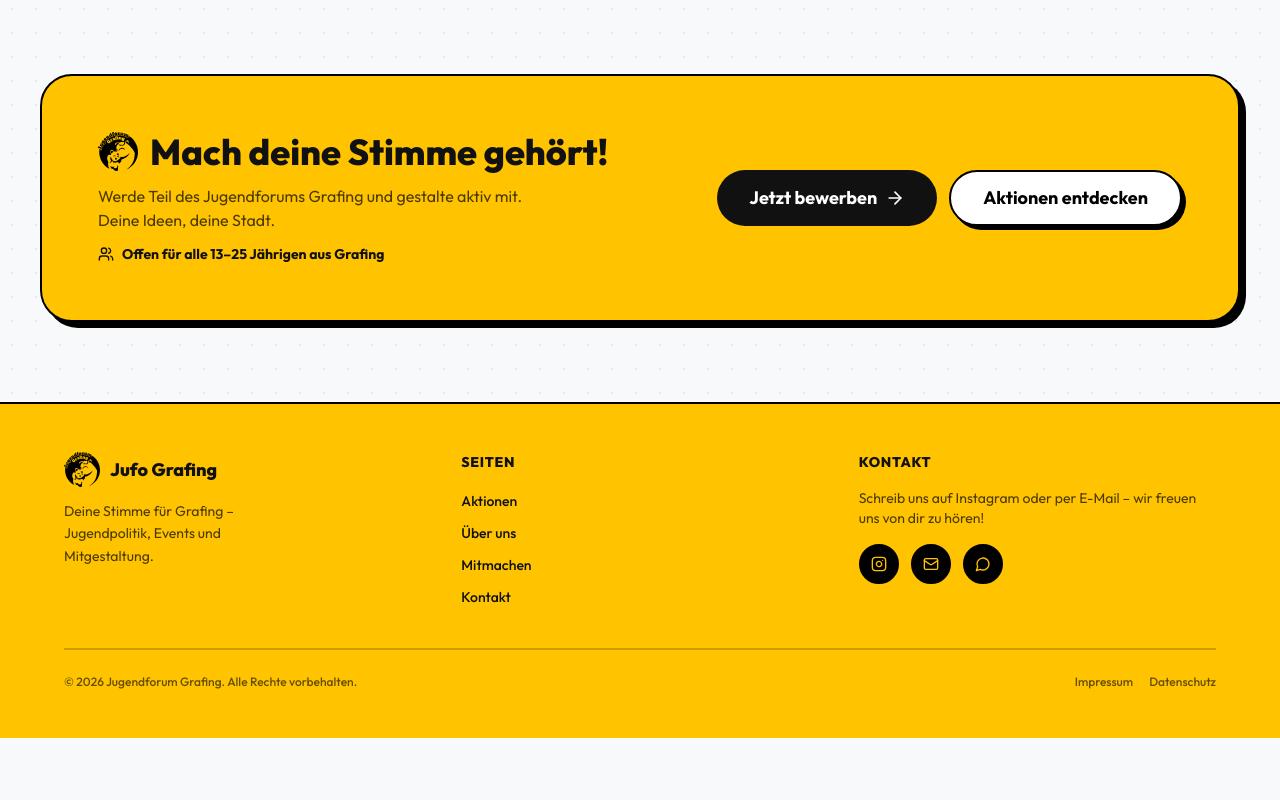
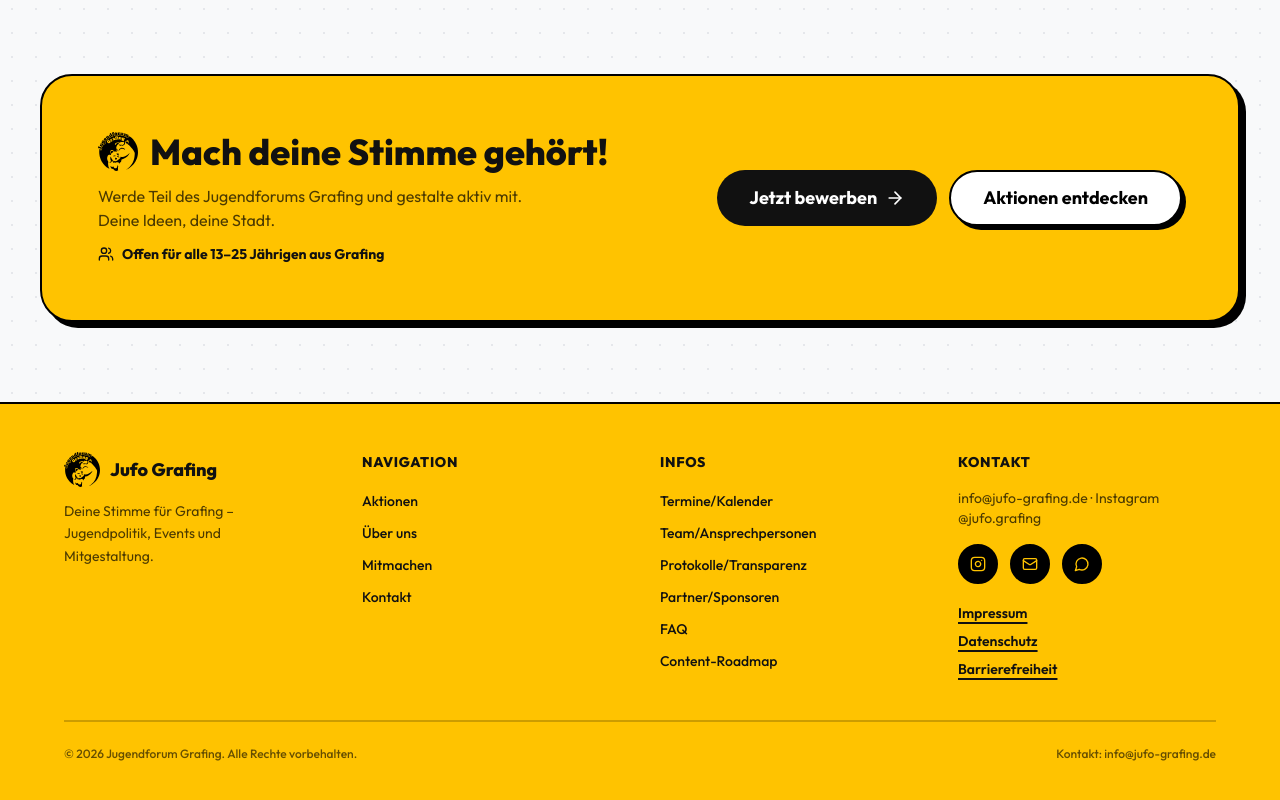
Before and after one commit to n-bross/JUFO-Web, a React (Vite) app: page / in a window 1280 px wide. Shown: the part 2859-3659 px from the top of the page. Before the commit the page ends 3597 px from the top, so only its background shows below. Built offline with nearby package versions, Linux system fonts and the light colour scheme.

Commit message:
Add trust and operations pages plus footer legal/contact links

```diff
--- a/src/App.tsx
+++ b/src/App.tsx
@@ -7,6 +7,7 @@ import AktionenPage from '@/features/aktionen/AktionenPage';
 import UeberUnsPage from '@/features/ueber-uns/UeberUnsPage';
 import MitmachenPage from '@/features/mitmachen/MitmachenPage';
 import KontaktPage from '@/features/kontakt/KontaktPage';
+import { ImpressumPage, DatenschutzPage, BarrierefreiheitPage, FAQPage, TerminePage, TeamPage, ProtokollePage, PartnerPage, ContentRoadmapPage } from '@/features/info/InfoPages';
 
 function ScrollToTop() {
   const { pathname } = useLocation();
@@ -35,6 +36,16 @@ export default function App() {
           <Route path="/ueber-uns" element={<UeberUnsPage />} />
           <Route path="/mitmachen" element={<MitmachenPage />} />
           <Route path="/kontakt" element={<KontaktPage />} />
+
+          <Route path="/impressum" element={<ImpressumPage />} />
+          <Route path="/datenschutz" element={<DatenschutzPage />} />
+          <Route path="/barrierefreiheit" element={<BarrierefreiheitPage />} />
+          <Route path="/faq" element={<FAQPage />} />
+          <Route path="/termine" element={<TerminePage />} />
+          <Route path="/team" element={<TeamPage />} />
+          <Route path="/protokolle" element={<ProtokollePage />} />
+          <Route path="/partner" element={<PartnerPage />} />
+          <Route path="/content-roadmap" element={<ContentRoadmapPage />} />
         </Routes>
       </Layout>
     </BrowserRouter>
--- a/src/components/layout/Footer.tsx
+++ b/src/components/layout/Footer.tsx
@@ -9,30 +9,55 @@ const navLinks = [
   { href: '/kontakt', label: 'Kontakt' },
 ];
 
+const infoLinks = [
+  { href: '/termine', label: 'Termine/Kalender' },
+  { href: '/team', label: 'Team/Ansprechpersonen' },
+  { href: '/protokolle', label: 'Protokolle/Transparenz' },
+  { href: '/partner', label: 'Partner/Sponsoren' },
+  { href: '/faq', label: 'FAQ' },
+  { href: '/content-roadmap', label: 'Content-Roadmap' },
+];
+
+const legalLinks = [
+  { href: '/impressum', label: 'Impressum' },
+  { href: '/datenschutz', label: 'Datenschutz' },
+  { href: '/barrierefreiheit', label: 'Barrierefreiheit' },
+];
+
 export function Footer() {
   return (
     <footer className="bg-brand-yellow border-t-2 border-black">
       <div className="max-w-[1200px] mx-auto px-6 py-12">
-        <div className="grid grid-cols-1 md:grid-cols-3 gap-10">
+        <div className="grid grid-cols-1 md:grid-cols-4 gap-10">
           <div className="space-y-3">
             <Link to="/" className="flex items-center gap-2.5">
               <Logo size={36} />
               <span className="font-extrabold text-lg">Jufo Grafing</span>
             </Link>
-            <p className="text-sm text-black/70 max-w-[200px] leading-relaxed">
+            <p className="text-sm text-black/70 max-w-[240px] leading-relaxed">
               Deine Stimme für Grafing – Jugendpolitik, Events und Mitgestaltung.
             </p>
           </div>
 
           <div>
-            <h4 className="font-extrabold text-sm mb-4 uppercase tracking-wider">Seiten</h4>
+            <h4 className="font-extrabold text-sm mb-4 uppercase tracking-wider">Navigation</h4>
             <ul className="space-y-2">
               {navLinks.map((link) => (
                 <li key={link.href}>
-                  <Link
-                    to={link.href}
-                    className="text-sm font-medium hover:underline underline-offset-4 decoration-2"
-                  >
+                  <Link to={link.href} className="text-sm font-medium hover:underline underline-offset-4 decoration-2">
+                    {link.label}
+                  </Link>
+                </li>
+              ))}
+            </ul>
+          </div>
+
+          <div>
+            <h4 className="font-extrabold text-sm mb-4 uppercase tracking-wider">Infos</h4>
+            <ul className="space-y-2">
+              {infoLinks.map((link) => (
+                <li key={link.href}>
+                  <Link to={link.href} className="text-sm font-medium hover:underline underline-offset-4 decoration-2">
                     {link.label}
                   </Link>
                 </li>
@@ -42,45 +67,33 @@ export function Footer() {
 
           <div>
             <h4 className="font-extrabold text-sm mb-4 uppercase tracking-wider">Kontakt</h4>
-            <p className="text-sm text-black/70 mb-4">
-              Schreib uns auf Instagram oder per E-Mail – wir freuen uns von dir zu hören!
-            </p>
-            <div className="flex gap-3">
-              <a
-                href="https://instagram.com/jufo.grafing"
-                target="_blank"
-                rel="noopener noreferrer"
-                className="w-10 h-10 bg-black text-brand-yellow rounded-full flex items-center justify-center hover:scale-110 transition-transform border-2 border-black"
-                aria-label="Instagram"
-              >
+            <p className="text-sm text-black/70 mb-4">info@jufo-grafing.de · Instagram @jufo.grafing</p>
+            <div className="flex gap-3 mb-4">
+              <a href="https://instagram.com/jufo.grafing" target="_blank" rel="noopener noreferrer" className="w-10 h-10 bg-black text-brand-yellow rounded-full flex items-center justify-center hover:scale-110 transition-transform border-2 border-black" aria-label="Instagram">
                 <Instagram className="w-4 h-4" />
               </a>
-              <a
-                href="mailto:info@jufo-grafing.de"
-                className="w-10 h-10 bg-black text-brand-yellow rounded-full flex items-center justify-center hover:scale-110 transition-transform border-2 border-black"
-                aria-label="E-Mail"
-              >
+              <a href="mailto:info@jufo-grafing.de" className="w-10 h-10 bg-black text-brand-yellow rounded-full flex items-center justify-center hover:scale-110 transition-transform border-2 border-black" aria-label="E-Mail">
                 <Mail className="w-4 h-4" />
               </a>
-              <a
-                href="https://wa.me/49"
-                target="_blank"
-                rel="noopener noreferrer"
-                className="w-10 h-10 bg-black text-brand-yellow rounded-full flex items-center justify-center hover:scale-110 transition-transform border-2 border-black"
-                aria-label="WhatsApp"
-              >
+              <a href="https://wa.me/49" target="_blank" rel="noopener noreferrer" className="w-10 h-10 bg-black text-brand-yellow rounded-full flex items-center justify-center hover:scale-110 transition-transform border-2 border-black" aria-label="WhatsApp">
                 <MessageCircle className="w-4 h-4" />
               </a>
             </div>
+            <ul className="space-y-1">
+              {legalLinks.map((link) => (
+                <li key={link.href}>
+                  <Link to={link.href} className="text-sm font-semibold underline underline-offset-4 decoration-2">
+                    {link.label}
+                  </Link>
+                </li>
+              ))}
+            </ul>
           </div>
         </div>
 
         <div className="mt-10 pt-6 border-t-2 border-black/20 flex flex-col sm:flex-row justify-between items-center gap-3 text-xs text-black/60 font-medium">
           <span>© 2026 Jugendforum Grafing. Alle Rechte vorbehalten.</span>
-          <div className="flex gap-4">
-            <a href="#" className="hover:underline">Impressum</a>
-            <a href="#" className="hover:underline">Datenschutz</a>
-          </div>
+          <span>Kontakt: info@jufo-grafing.de</span>
         </div>
       </div>
     </footer>
--- /dev/null
+++ b/src/features/info/InfoPages.tsx
@@ -0,0 +1,142 @@
+import { Link } from 'react-router-dom';
+import SimplePage from './SimplePage';
+
+export function ImpressumPage() {
+  return (
+    <SimplePage
+      title="Impressum"
+      intro="Angaben gemäß § 5 TMG für das Jugendforum Grafing."
+      sections={[
+        { title: 'Anbieter', content: <p>Jugendforum Grafing, Rathausplatz 1, 85567 Grafing b. München.</p> },
+        { title: 'Kontakt', content: <p>E-Mail: info@jufo-grafing.de · Instagram: @jufo.grafing</p> },
+        { title: 'Verantwortlich für Inhalte', content: <p>Vorstand Jugendforum Grafing.</p> },
+      ]}
+    />
+  );
+}
+
+export function DatenschutzPage() {
+  return (
+    <SimplePage
+      title="Datenschutz"
+      intro="Wir verarbeiten personenbezogene Daten sparsam und zweckgebunden."
+      sections={[
+        { title: 'Welche Daten', content: <p>Kontaktanfragen, freiwillige Formularangaben und technisch notwendige Nutzungsdaten.</p> },
+        { title: 'Wofür', content: <p>Zur Kommunikation, Organisation von Aktionen und sicheren Bereitstellung der Website.</p> },
+        { title: 'Deine Rechte', content: <p>Auskunft, Berichtigung, Löschung und Widerspruch. Kontakt: datenschutz@jufo-grafing.de.</p> },
+      ]}
+    />
+  );
+}
+
+export function BarrierefreiheitPage() {
+  return (
+    <SimplePage
+      title="Barrierefreiheitserklärung"
+      intro="Wir möchten die Website für alle Menschen nutzbar machen."
+      sections={[
+        { title: 'Stand der Vereinbarkeit', content: <p>Diese Website ist teilweise mit den Anforderungen der BITV vereinbar.</p> },
+        { title: 'Bekannte Hürden', content: <p>Einzelne Kontraste, Alt-Texte und Tastaturnavigation werden laufend verbessert.</p> },
+        { title: 'Feedback', content: <p>Melde Barrieren an: barrierefreiheit@jufo-grafing.de.</p> },
+      ]}
+    />
+  );
+}
+
+export function FAQPage() {
+  return (
+    <SimplePage
+      title="FAQ"
+      intro="Die häufigsten Fragen rund um das Jugendforum."
+      sections={[
+        { title: 'Wie kann ich mitmachen?', content: <p>Über die Seite <Link className="underline" to="/mitmachen">Mitmachen</Link> oder per DM auf Instagram.</p> },
+        { title: 'Kostet Mitmachen etwas?', content: <p>Nein, die Teilnahme ist kostenlos.</p> },
+        { title: 'Wer darf teilnehmen?', content: <p>Alle jungen Menschen aus Grafing und Umgebung.</p> },
+      ]}
+    />
+  );
+}
+
+export function TerminePage() {
+  return (
+    <SimplePage
+      title="Termine & Kalender"
+      intro="Alle anstehenden Treffen, Aktionen und Deadlines im Überblick."
+      sections={[
+        { title: 'Nächste Termine', content: <p>Monatliches Plenum, AG-Treffen und Projekt-Workshops.</p> },
+        { title: 'Kalender-Abo', content: <p>iCal-Link folgt. Bis dahin veröffentlichen wir Termine zusätzlich auf Instagram.</p> },
+      ]}
+    />
+  );
+}
+
+export function TeamPage() {
+  return (
+    <SimplePage
+      title="Team & Ansprechpersonen"
+      intro="Hier findest du die aktuellen Ansprechpartner:innen des Jugendforums."
+      sections={[
+        { title: 'Koordination', content: <p>Vorstandsteam Jugendforum Grafing · kontakt@jufo-grafing.de</p> },
+        { title: 'Arbeitsgruppen', content: <p>Aktionen, Kommunikation, Schule & Stadtentwicklung.</p> },
+      ]}
+    />
+  );
+}
+
+export function ProtokollePage() {
+  return (
+    <SimplePage
+      title="Protokolle & Transparenz"
+      intro="Wir dokumentieren Entscheidungen nachvollziehbar und offen."
+      sections={[
+        { title: 'Sitzungsprotokolle', content: <p>Protokolle der Plena werden nach Freigabe veröffentlicht.</p> },
+        { title: 'Beschlüsse', content: <p>Wichtige Beschlüsse und Projektstände werden fortlaufend ergänzt.</p> },
+      ]}
+    />
+  );
+}
+
+export function PartnerPage() {
+  return (
+    <SimplePage
+      title="Partner & Sponsoren"
+      intro="Danke an alle, die unsere Projekte ideell, finanziell oder mit Know-how unterstützen."
+      sections={[
+        { title: 'Partner', content: <p>Stadt Grafing, lokale Vereine und Bildungseinrichtungen.</p> },
+        { title: 'Sponsoring', content: <p>Interesse an einer Zusammenarbeit? Schreib an sponsoring@jufo-grafing.de.</p> },
+      ]}
+    />
+  );
+}
+
+export function ContentRoadmapPage() {
+  return (
+    <SimplePage
+      title="Content-Roadmap"
+      intro="Diese Übersicht zeigt, welche Inhalte statisch bleiben und welche im CMS gepflegt werden."
+      sections={[
+        {
+          title: 'Statisch (selten geändert)',
+          content: (
+            <ul className="list-disc pl-5 space-y-1">
+              <li>Impressum, Datenschutz, Barrierefreiheitserklärung</li>
+              <li>Grundlegende FAQ (Organisation, Teilnahme, Kontaktwege)</li>
+              <li>Rechtelinks und feste Kontaktinfos im Footer</li>
+            </ul>
+          ),
+        },
+        {
+          title: 'CMS-gepflegt (laufend aktualisiert)',
+          content: (
+            <ul className="list-disc pl-5 space-y-1">
+              <li>Termine/Kalender-Einträge</li>
+              <li>Team/Ansprechpersonen inklusive Rollen</li>
+              <li>Protokolle, Beschlüsse und Transparenz-Updates</li>
+              <li>Partner/Sponsoren inklusive Logos und Kurzprofilen</li>
+            </ul>
+          ),
+        },
+      ]}
+    />
+  );
+}
--- /dev/null
+++ b/src/features/info/SimplePage.tsx
@@ -0,0 +1,28 @@
+import type { ReactNode } from 'react';
+
+type Section = {
+  title: string;
+  content: ReactNode;
+};
+
+export default function SimplePage({ title, intro, sections }: { title: string; intro: string; sections: Section[] }) {
+  return (
+    <div className="pt-24 pb-16 px-6">
+      <div className="max-w-4xl mx-auto space-y-8">
+        <header className="space-y-3">
+          <h1 className="text-3xl md:text-4xl font-black tracking-tight">{title}</h1>
+          <p className="text-black/70 leading-relaxed">{intro}</p>
+        </header>
+
+        <div className="space-y-6">
+          {sections.map((section) => (
+            <section key={section.title} className="bg-white border-2 border-black rounded-2xl p-6 space-y-3">
+              <h2 className="text-xl font-extrabold">{section.title}</h2>
+              <div className="text-black/80 leading-relaxed">{section.content}</div>
+            </section>
+          ))}
+        </div>
+      </div>
+    </div>
+  );
+}
```
